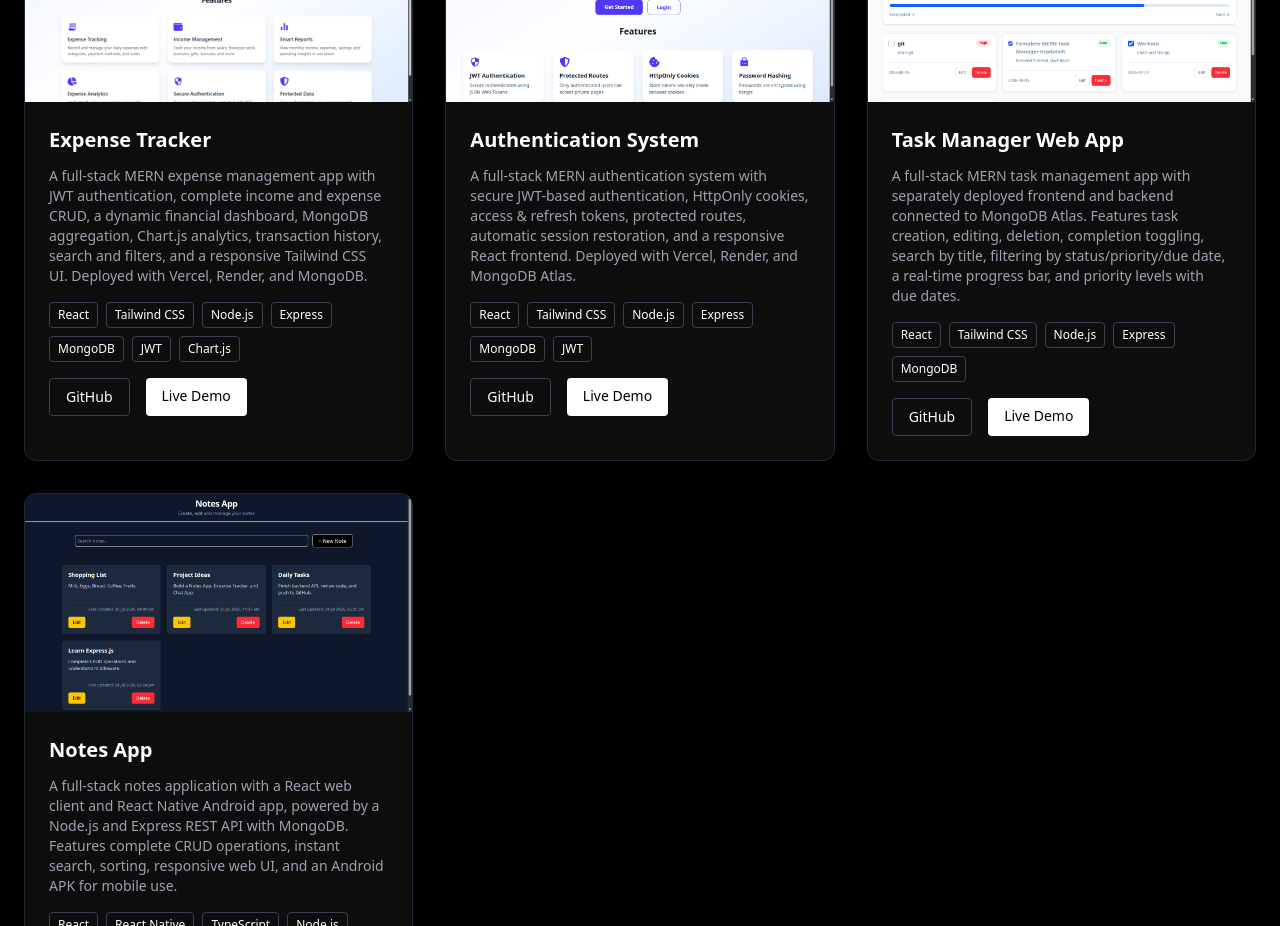
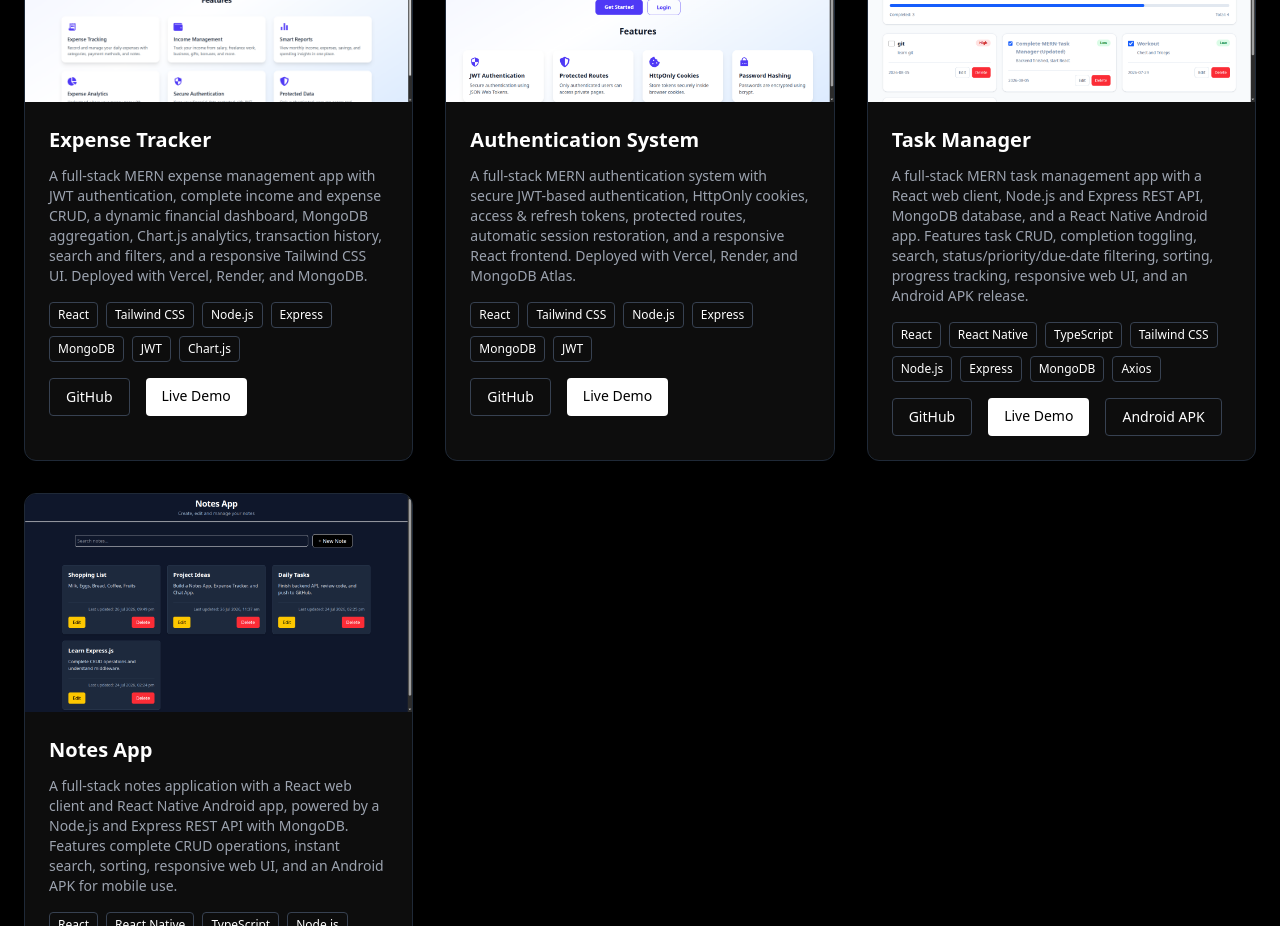
Before and after one commit to jdcodebase/jatin-dhamija-portfolio, a React (Vite) app: page / in a window 1280 px wide. Shown: the part 3320-4246 px from the top of the page. Built offline with nearby package versions, Linux system fonts and the light colour scheme.

Commit message:
feat: update Task Manager project details and add Android APK link

```diff
--- a/src/components/Projects.jsx
+++ b/src/components/Projects.jsx
@@ -27,12 +27,22 @@ const Projects = () => {
       image: "/projects/authentication-system.png",
     },
     {
-      title: "Task Manager Web App",
+      title: "Task Manager",
       description:
-        "A full-stack MERN task management app with separately deployed frontend and backend connected to MongoDB Atlas. Features task creation, editing, deletion, completion toggling, search by title, filtering by status/priority/due date, a real-time progress bar, and priority levels with due dates.",
-      tech: ["React", "Tailwind CSS", "Node.js", "Express", "MongoDB"],
+        "A full-stack MERN task management app with a React web client, Node.js and Express REST API, MongoDB database, and a React Native Android app. Features task CRUD, completion toggling, search, status/priority/due-date filtering, sorting, progress tracking, responsive web UI, and an Android APK release.",
+      tech: [
+        "React",
+        "React Native",
+        "TypeScript",
+        "Tailwind CSS",
+        "Node.js",
+        "Express",
+        "MongoDB",
+        "Axios",
+      ],
       github: "https://github.com/jdcodebase/task-manager-web-app",
       live: "https://task-manager-web-app-roan.vercel.app/",
+      apk: "https://github.com/jdcodebase/task-manager-web-app/releases/latest",
       image: "/projects/task-manager-web-app.png",
     },
     {
```
